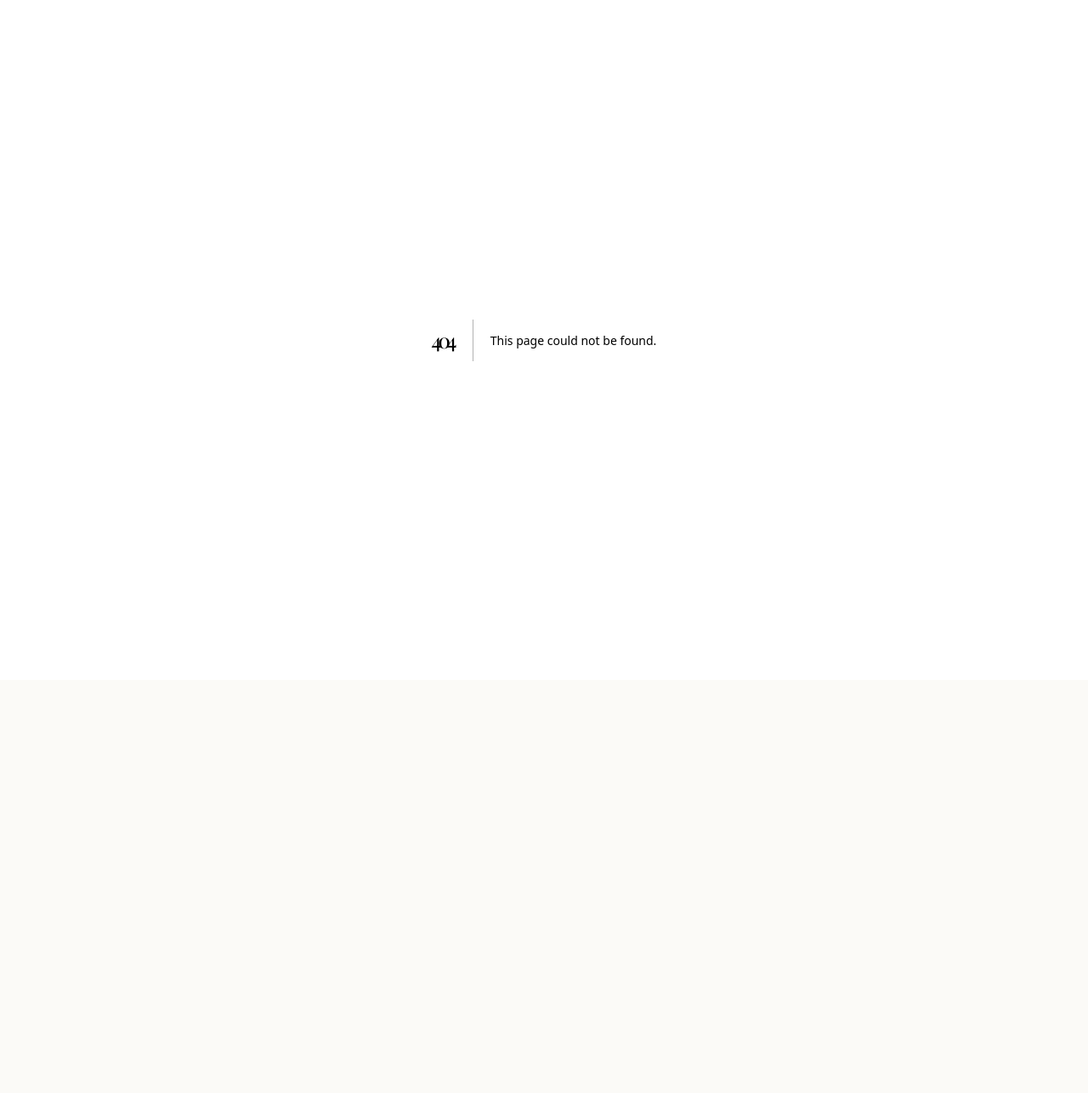
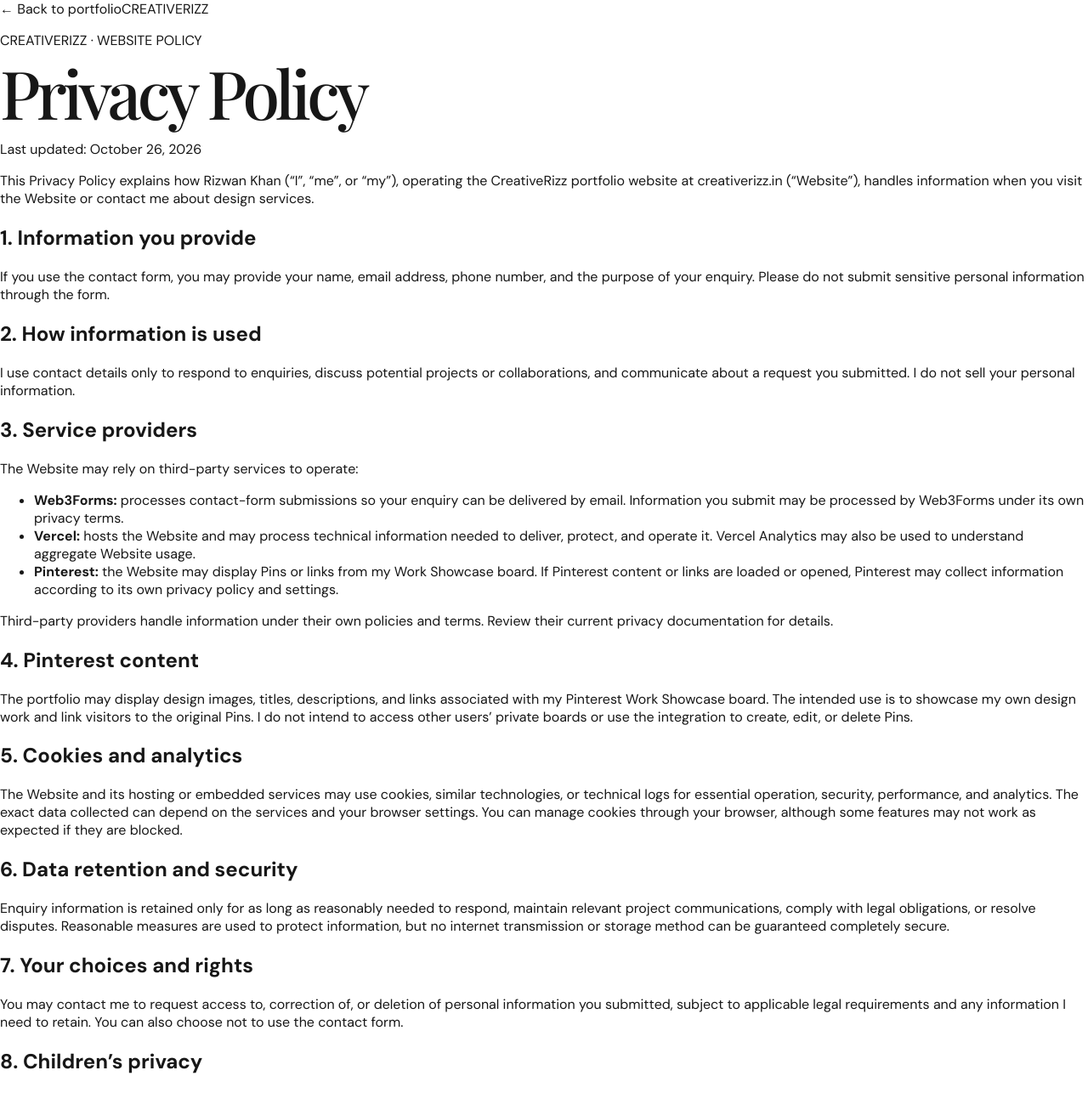
Before and after one commit to Rizzu01/port-folio, a Next.js app: page /privacy-policy in a window 1280 px wide. Before the commit this address had no page. Shown: the top 1286 px of the page at 85% size. Before the commit the page ends 800 px from the top, so only its background shows below. Built offline with nearby package versions, Linux system fonts and the light colour scheme; a web font is replaced by a local one.

Commit message:
Add privacy policy page for portfolio and Pinterest integration

```diff
--- /dev/null
+++ b/app/privacy-policy/page.tsx
@@ -0,0 +1,60 @@
+import type { Metadata } from "next";
+import Link from "next/link";
+
+export const metadata: Metadata = {
+  title: "Privacy Policy",
+  description: "Privacy policy for CreativeRizz, the design portfolio of Rizwan Khan.",
+  alternates: { canonical: "/privacy-policy" },
+};
+
+export default function PrivacyPolicyPage() {
+  return (
+    <main className="privacy-page">
+      <nav className="privacy-nav"><Link href="/">← Back to portfolio</Link><span>CREATIVERIZZ</span></nav>
+      <article className="privacy-content">
+        <p className="privacy-kicker">CREATIVERIZZ · WEBSITE POLICY</p>
+        <h1>Privacy Policy</h1>
+        <p className="privacy-updated">Last updated: October 26, 2026</p>
+        <p>This Privacy Policy explains how Rizwan Khan (“I”, “me”, or “my”), operating the CreativeRizz portfolio website at <a href="https://creativerizz.in">creativerizz.in</a> (“Website”), handles information when you visit the Website or contact me about design services.</p>
+
+        <h2>1. Information you provide</h2>
+        <p>If you use the contact form, you may provide your name, email address, phone number, and the purpose of your enquiry. Please do not submit sensitive personal information through the form.</p>
+
+        <h2>2. How information is used</h2>
+        <p>I use contact details only to respond to enquiries, discuss potential projects or collaborations, and communicate about a request you submitted. I do not sell your personal information.</p>
+
+        <h2>3. Service providers</h2>
+        <p>The Website may rely on third-party services to operate:</p>
+        <ul>
+          <li><strong>Web3Forms:</strong> processes contact-form submissions so your enquiry can be delivered by email. Information you submit may be processed by Web3Forms under its own privacy terms.</li>
+          <li><strong>Vercel:</strong> hosts the Website and may process technical information needed to deliver, protect, and operate it. Vercel Analytics may also be used to understand aggregate Website usage.</li>
+          <li><strong>Pinterest:</strong> the Website may display Pins or links from my Work Showcase board. If Pinterest content or links are loaded or opened, Pinterest may collect information according to its own privacy policy and settings.</li>
+        </ul>
+        <p>Third-party providers handle information under their own policies and terms. Review their current privacy documentation for details.</p>
+
+        <h2>4. Pinterest content</h2>
+        <p>The portfolio may display design images, titles, descriptions, and links associated with my Pinterest Work Showcase board. The intended use is to showcase my own design work and link visitors to the original Pins. I do not intend to access other users’ private boards or use the integration to create, edit, or delete Pins.</p>
+
+        <h2>5. Cookies and analytics</h2>
+        <p>The Website and its hosting or embedded services may use cookies, similar technologies, or technical logs for essential operation, security, performance, and analytics. The exact data collected can depend on the services and your browser settings. You can manage cookies through your browser, although some features may not work as expected if they are blocked.</p>
+
+        <h2>6. Data retention and security</h2>
+        <p>Enquiry information is retained only for as long as reasonably needed to respond, maintain relevant project communications, comply with legal obligations, or resolve disputes. Reasonable measures are used to protect information, but no internet transmission or storage method can be guaranteed completely secure.</p>
+
+        <h2>7. Your choices and rights</h2>
+        <p>You may contact me to request access to, correction of, or deletion of personal information you submitted, subject to applicable legal requirements and any information I need to retain. You can also choose not to use the contact form.</p>
+
+        <h2>8. Children’s privacy</h2>
+        <p>This Website is a professional portfolio and is not intended to solicit personal information from children. If you believe a child has submitted personal information, contact me so I can review the request.</p>
+
+        <h2>9. Changes to this policy</h2>
+        <p>This policy may be updated as the Website or its services change. The “Last updated” date above indicates the latest revision. Continued use of the Website after an update means you can review the revised policy here.</p>
+
+        <h2>10. Contact</h2>
+        <p>For privacy questions or requests, email <a href="mailto:creativerizz.in@gmail.com">creativerizz.in@gmail.com</a>.</p>
+        <p className="privacy-disclaimer">This policy is a practical starting point for this portfolio website, not legal advice. Review it against the services and data practices actually enabled on the live Website and any legal requirements that apply to you.</p>
+      </article>
+      <footer className="privacy-footer"><span>RIZWAN KHAN · CREATIVE RIZZ</span><Link href="/">Return to home ↗</Link></footer>
+    </main>
+  );
+}
```
